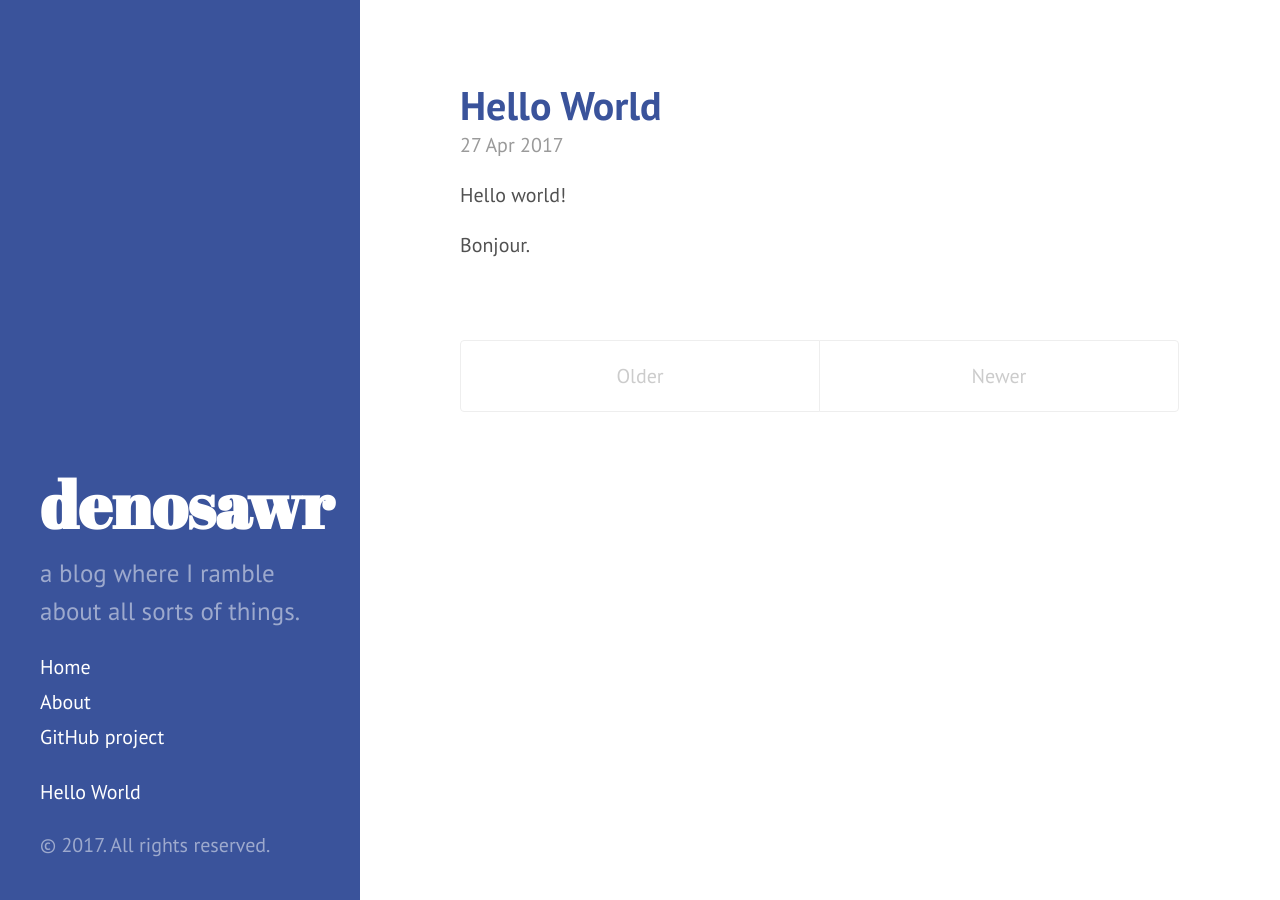
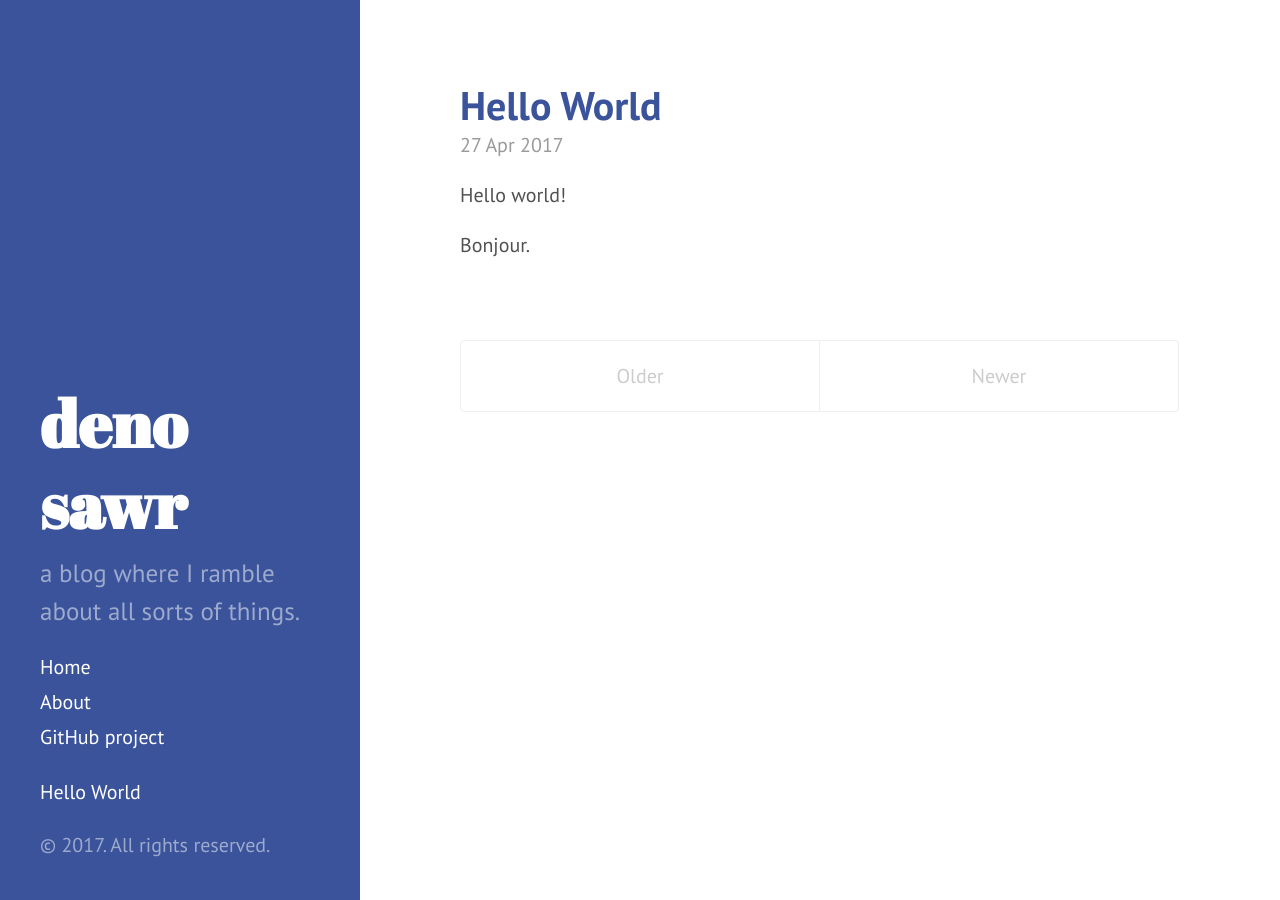
Before and after one commit to denosawr/blog, a Jekyll site: the page built from index.html, in a window 1280 px wide. Built offline with Jekyll 4.4.1, drawn with Linux system fonts in a browser that asks for light colours; Markdown is read by kramdown in place of the engine named in the settings; the list of posts is cut into pages by our own code.

Commit message:
Update _config.yml

```diff
--- a/_config.yml
+++ b/_config.yml
@@ -6,14 +6,14 @@ highlighter:      rouge
 permalink:        pretty
 
 # Setup
-title:            denosawr
+title:            deno<br/>sawr
 tagline:          'something'
 description:      'a blog where I ramble about all sorts of things.'
 url:              https://denosawr.github.io
 baseurl:          /
 
 author:
-  name:           'denosawr'
+  name:           'deno'
   url:            https://github.com/denosawr
 
 paginate:         5
```
